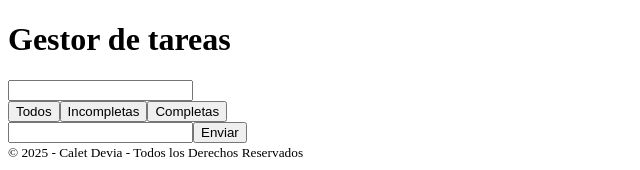
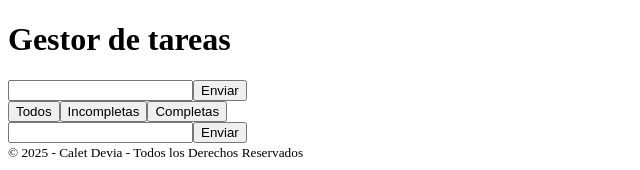
Before and after one commit to Ledtius/Task-Management-React, a React (Vite) app: page / in a window 1280 px wide. Shown: the top 170 px of the page, without its empty margins (0-640 px from the left). Built offline with nearby package versions, Linux system fonts and the light colour scheme.

Commit message:
Added the btn and a form tag

```diff
--- a/src/components/Task/TaskForm.jsx
+++ b/src/components/Task/TaskForm.jsx
@@ -1,6 +1,10 @@
 const TaskForm = () => {
-
-  return <input type="text" name="" id="" />;
+  return (
+    <form action="">
+      <input type="text" name="" id="" />
+      <button>Enviar</button>
+    </form>
+  );
 };
 
 export default TaskForm;
```
